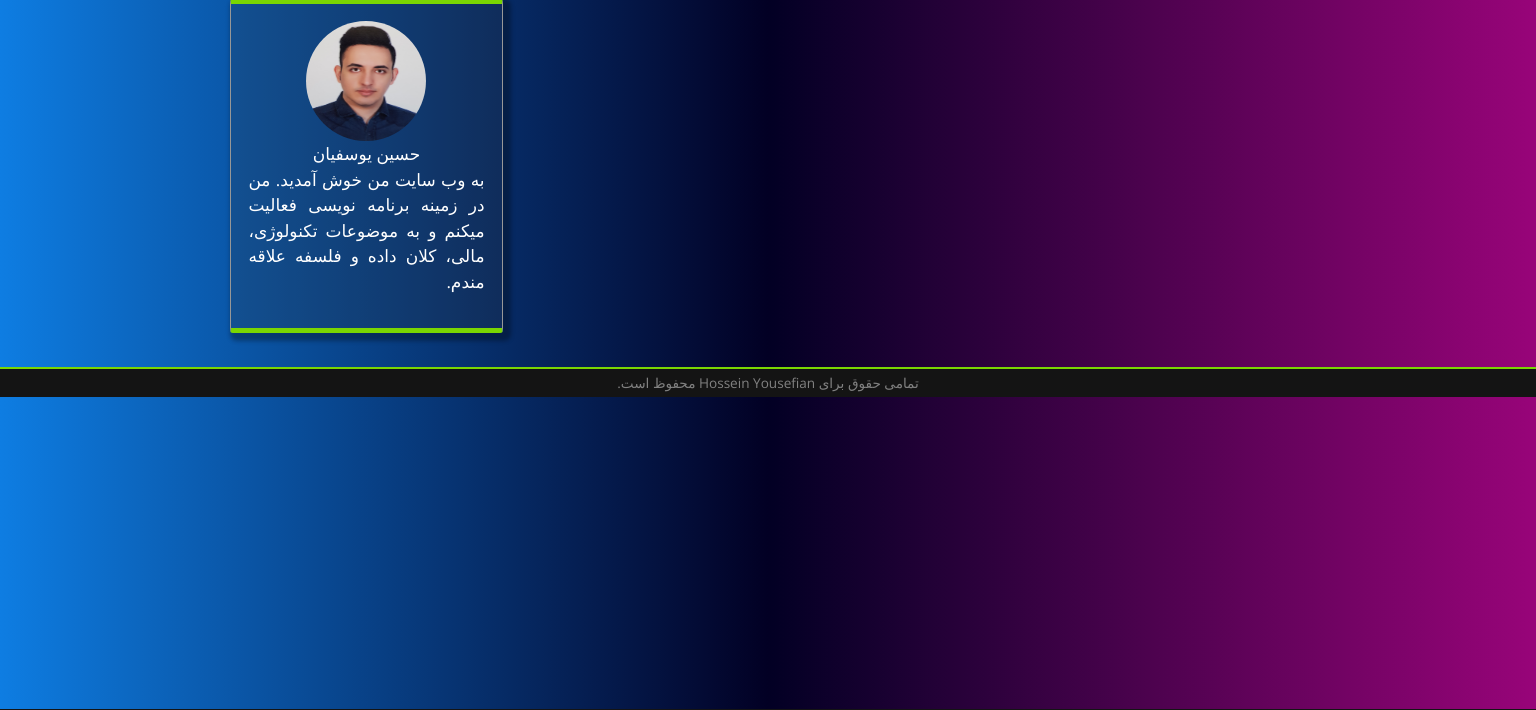
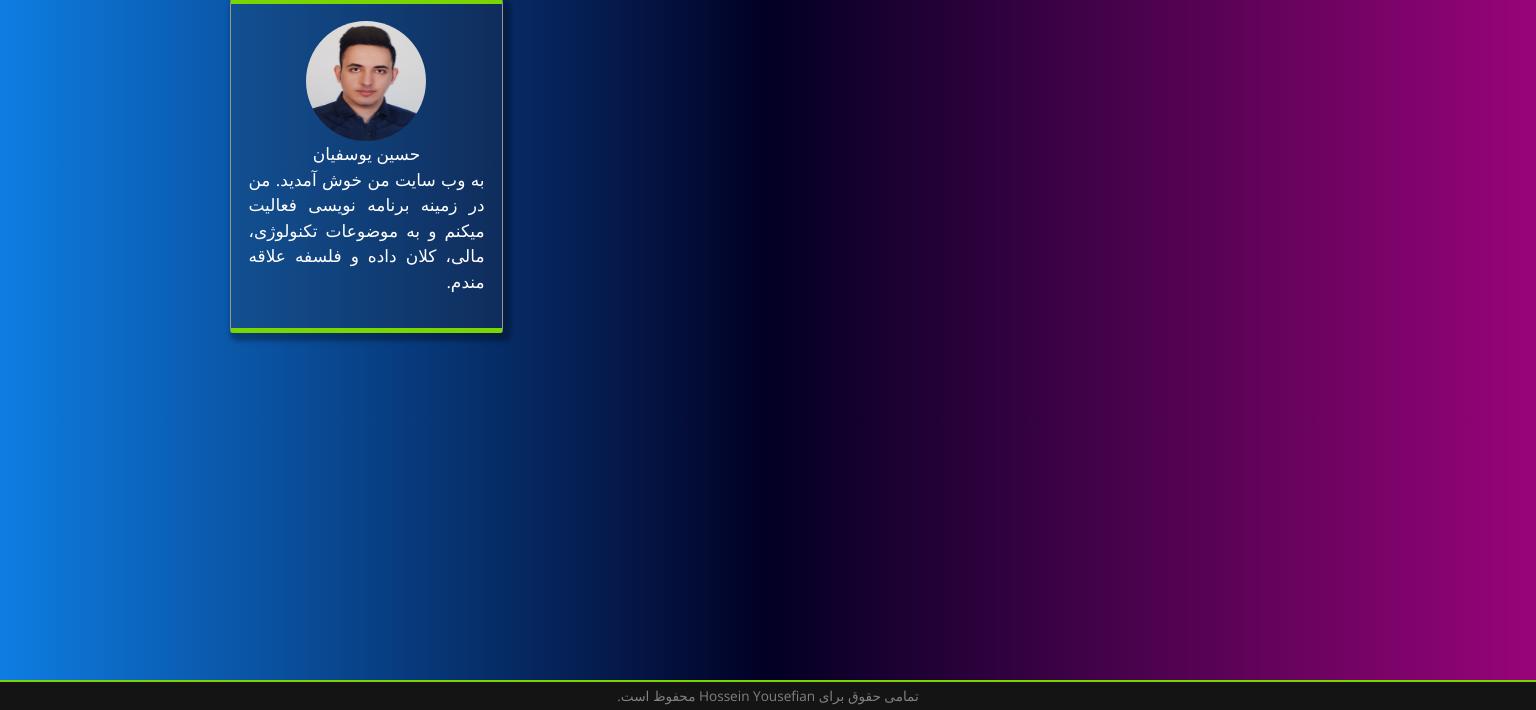
Before and after one commit to ihesamyou/first_website, a Django app: page / in a window 1536 px wide. Shown: the part 91-801 px from the top of the page. Run offline with Django 3.2, Linux system fonts and the light colour scheme; data that the repository does not hold is empty; parts of the project's set-up code (start-up, migrations or seed data) failed here and were passed over; some libraries are stand-ins or nearby versions; some web fonts are replaced.

Commit message:
footer finished

```diff
--- a/blog/static/blog/style.css
+++ b/blog/static/blog/style.css
@@ -96,6 +96,7 @@ nav li a.active {
 }
 
 main {
+  min-height: calc(100vh - 10rem);
   margin: 2rem 2rem 3rem;
   display: flex;
   justify-content: space-between;
@@ -312,12 +313,12 @@ footer {
   margin-top: 2rem;
   border-top: 2px solid var(--theme-color);
   height: 30px;
+  background-color: var(--nav-bg);
+  color: rgb(129, 129, 129);
 }
 
 .footer-content {
   height: 100%;
-  background-color: var(--nav-bg);
-  color: rgb(129, 129, 129);
   text-align: center;
 }
 
@@ -407,11 +408,16 @@ footer {
 @media (min-width: 1441px) {
   .navbar-wrap {
     width: 70%;
-    margin: auto;
+    margin: 0 auto;
   }
 
   main {
     width: 70%;
-    margin: 2rem auto;
+    margin: 2rem auto 3rem;
+  }
+
+  .footer-content {
+    width: 70%;
+    margin: 0 auto;
   }
 }
```
